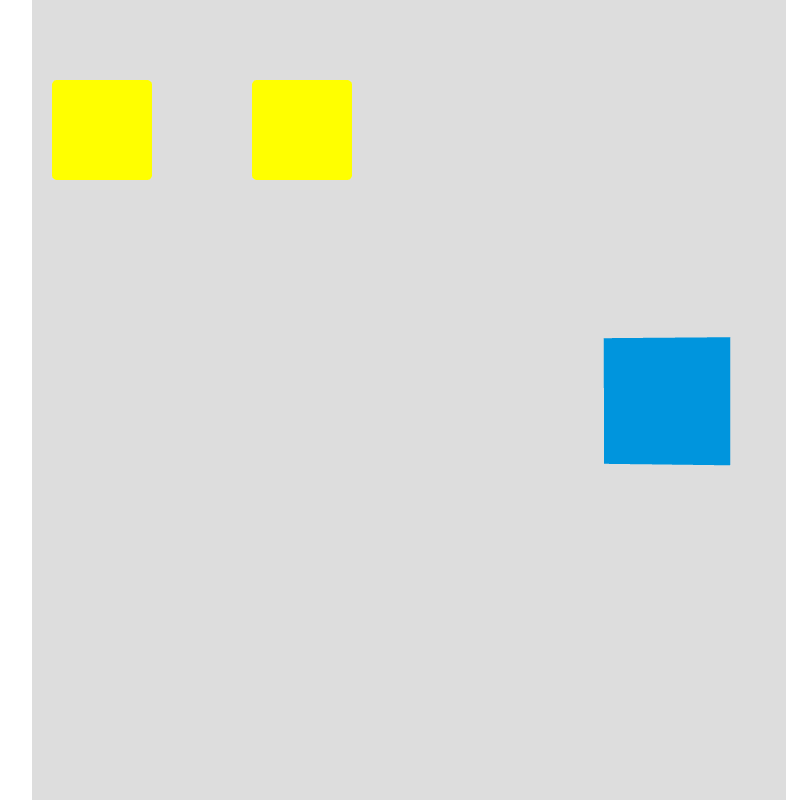
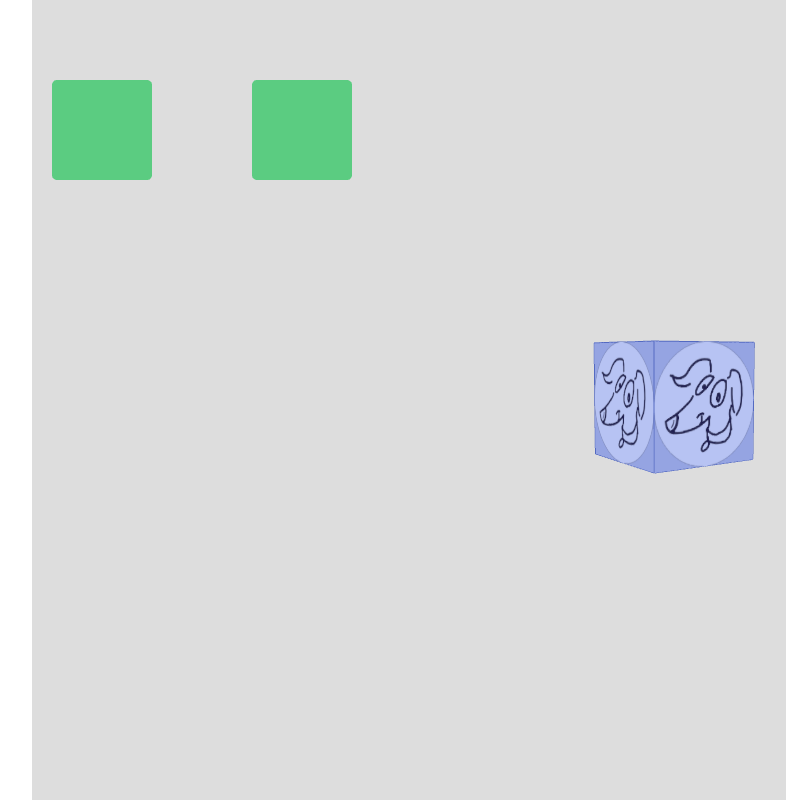
Before and after one commit to hey-sofia/sofi-3d, a website built with Vite: page index.html in a window 1280 px wide. Shown: the top 800 px of the page, without its empty margins (32-818 px from the left). Built offline with nearby package versions, Linux system fonts and the light colour scheme; animation ran at ten frames a second.

Commit message:
Made rotating cube a bit more interesting, eslint+prettier setup

```diff
--- a/index.html
+++ b/index.html
@@ -2,7 +2,7 @@
 <html lang="en">
   <head>
     <meta charset="UTF-8" />
-    <link rel="icon" type="image/svg+xml" href="/vite.svg" />
+    <link rel="icon" type="image/svg+xml" href="/favicon.svg" />
     <meta name="viewport" content="width=device-width, initial-scale=1.0" />
     <title>sofi-3d</title>
   </head>
--- a/src/main.ts
+++ b/src/main.ts
@@ -1,18 +1,25 @@
 import "./style.css";
 
 import {
-  WebGLRenderer as threeWebGLRenderer,
+  WebGLRenderer as ThreeRenderer,
   Scene,
   PerspectiveCamera,
   BoxGeometry,
   MeshBasicMaterial,
   Mesh,
+  EdgesGeometry,
+  LineBasicMaterial,
+  LineSegments,
+  TextureLoader,
+  LinearFilter,
+  SRGBColorSpace,
+  ClampToEdgeWrapping,
 } from "three";
 
 import {
   Container,
   Graphics,
-  WebGLRenderer as pixiWebGLRenderer,
+  WebGLRenderer as PixiRenderer,
   Ticker,
 } from "pixi.js";
 
@@ -20,29 +27,53 @@ import {
   const WIDTH = window.innerWidth;
   const HEIGHT = window.innerHeight;
 
-  const threeRenderer = new threeWebGLRenderer({
+  // three.js
+  const three = new ThreeRenderer({
     antialias: true,
     stencil: true, // so masks work in pixijs
   });
 
-  threeRenderer.setSize(WIDTH, HEIGHT);
-  threeRenderer.setClearColor(0xdddddd, 1);
-  document.body.appendChild(threeRenderer.domElement);
+  three.setSize(WIDTH, HEIGHT);
+  three.setClearColor(0xdddddd, 1);
+  document.body.appendChild(three.domElement);
 
   const scene = new Scene();
   const camera = new PerspectiveCamera(70, WIDTH / HEIGHT);
   camera.position.z = 50;
   scene.add(camera);
 
-  const boxGeometry = new BoxGeometry(10, 10, 10);
-  const basicMaterial = new MeshBasicMaterial({ color: 0x0095dd });
-  const cube = new Mesh(boxGeometry, basicMaterial);
-  cube.rotation.set(0.4, 0.2, 0);
+  const cubeGeom = new BoxGeometry(10, 10, 10);
+  const cubeMat = new MeshBasicMaterial({ color: 0x95a4e2 });
+  const cube = new Mesh(cubeGeom, cubeMat);
+
+  const edgesGeometry = new EdgesGeometry(cube.geometry);
+  const edgesMaterial = new LineBasicMaterial({
+    color: 0x546ac1,
+  });
+  const cubeEdges = new LineSegments(edgesGeometry, edgesMaterial);
+  cube.add(cubeEdges);
   scene.add(cube);
 
-  const pixiRenderer = new pixiWebGLRenderer();
-  await pixiRenderer.init({
-    context: threeRenderer.getContext() as WebGL2RenderingContext,
+  const loader = new TextureLoader();
+  loader.load("/assets/sofia-logo.svg", (texture) => {
+    texture.colorSpace = SRGBColorSpace;
+    texture.anisotropy = 8;
+    texture.magFilter = LinearFilter;
+    texture.wrapS = texture.wrapT = ClampToEdgeWrapping;
+
+    const logoMat = new MeshBasicMaterial({
+      map: texture,
+      transparent: true,
+    });
+
+    const logoGeom = new BoxGeometry(10.01, 10.01, 10.01);
+    const logoCube = new Mesh(logoGeom, logoMat);
+    cube.add(logoCube);
+  });
+
+  const pixi = new PixiRenderer();
+  await pixi.init({
+    context: three.getContext() as WebGL2RenderingContext,
     width: WIDTH,
     height: HEIGHT,
     clearBeforeRender: false,
@@ -51,28 +82,22 @@ import {
   const ui = new Graphics()
     .roundRect(20, 80, 100, 100, 5)
     .roundRect(220, 80, 100, 100, 5)
-    .fill(0xffff00);
+    .fill(0x5bcc81);
   stage.addChild(ui);
-
-  function render() {
-    threeRenderer.resetState();
-    threeRenderer.render(scene, camera);
-
-    pixiRenderer.resetState();
-    pixiRenderer.render({ container: stage });
-  }
 
   const ticker = new Ticker();
   ticker.add((t) => {
-    const x = cube.rotation.x;
-    const y = cube.rotation.y;
-    const z = cube.rotation.z;
+    const dt = t.deltaTime / t.FPS;
 
-    const newX = Math.min((x * 1.05) % 10);
-    const newY = Math.min((y * 1.05) % 10);
-    const newZ = Math.min((z * 1.05) % 10);
-    cube.rotation.set(newX, newY, newZ);
-    render();
+    cube.rotation.x += 0.7 * dt;
+    cube.rotation.y += 1.2 * dt;
+
+    // render
+    three.resetState();
+    three.render(scene, camera);
+
+    pixi.resetState();
+    pixi.render({ container: stage });
   });
 
   ticker.start();
```
Also changed, not shown: eslint.config.mjs (added, +15 -0 lines), package.json (+11 -4 lines), public/assets/sofia-logo.svg (added), public/favicon.svg (added), 1 other file.
